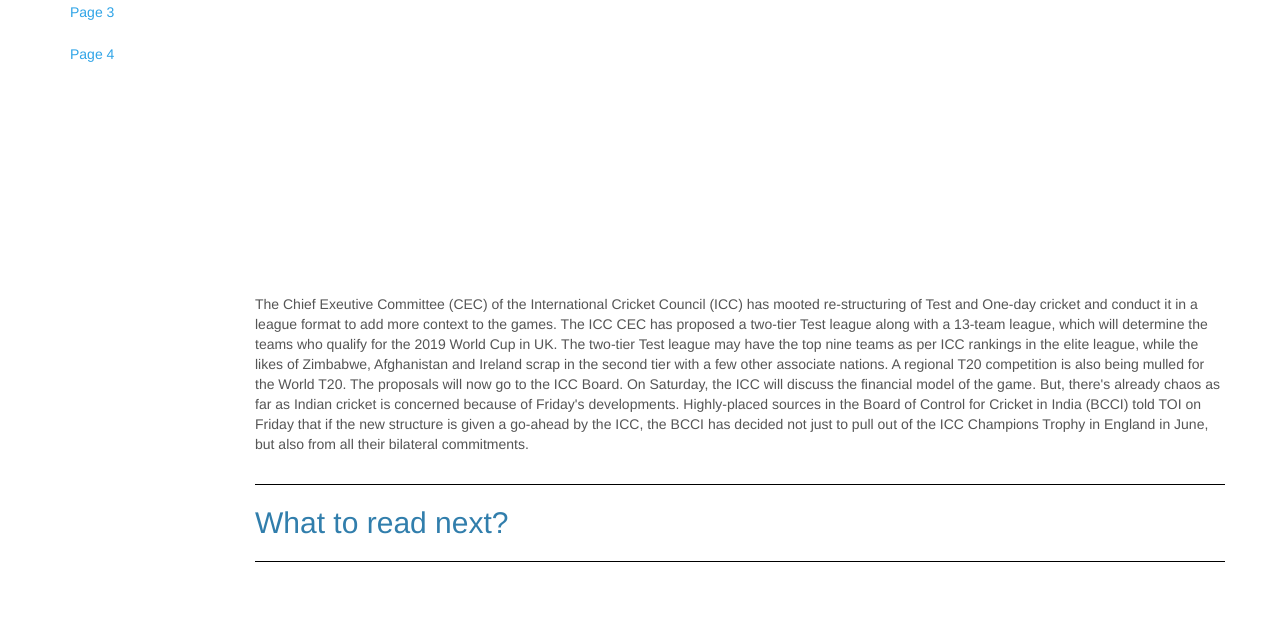
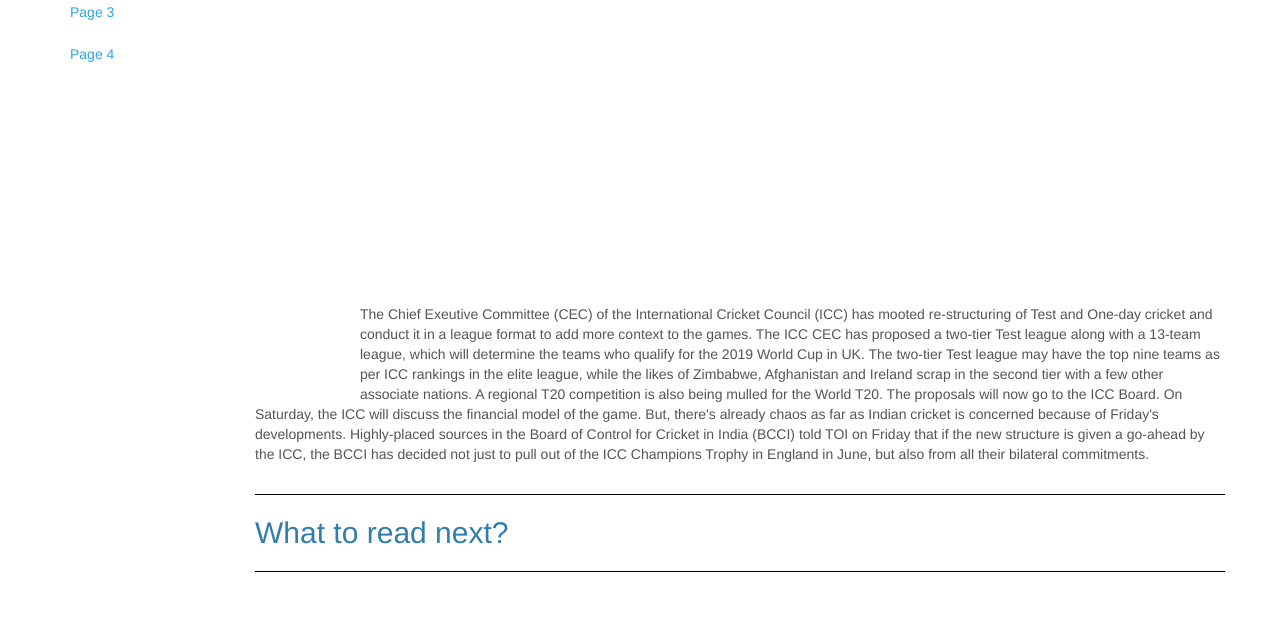
Before and after one commit to vishnuratheesh/sampleblog, a Django app: template articles/templates/article_detail.html in a window 1280 px wide. Shown: the part 152-796 px from the top of the page. Run offline with Django 3.2, Linux system fonts and the light colour scheme; data comes from the database, SQL or seed files in the repository; both versions use the stored data as it was after the commit; the template is opened without the code that fills it: values that come from a table or form of the project are taken from there, most other values are stand-ins (such as "Sample title", 1, 10 or a date in 2020); some libraries are stand-ins or nearby versions.

Commit message:
update templates

```diff
--- a/articles/static/css/app.css
+++ b/articles/static/css/app.css
@@ -8,6 +8,7 @@
 #hero-img{
 	width: 100%;
 	height: 300px;
+	margin: 5px 0;
 }
 
 .article-link-img{
@@ -25,3 +26,11 @@
 	border-bottom: 1px solid black;
 	padding: 20px 0;
 }
+
+#extra-img{
+	width:100px;
+	height: 100px;
+	margin-right: 5px;
+	display: inline-block;
+	float: left;
+}
--- a/articles/templates/article_detail.html
+++ b/articles/templates/article_detail.html
@@ -8,7 +8,8 @@
     <div class="article-info">{{article.published}} | {{article.author_full_name}}</div>
     <div id="hero-img"></div>
     <div class="content">
-        {{article.body}}
+       {% if article.extra_image %} <div id="extra-img"></div> {% endif %}
+       {{article.body}}
     </div>
 
 
@@ -17,5 +18,8 @@
 {% block js %}
 <script>
    $("#hero-img").backstretch("{{article.hero_image.url}}");
+   {% if article.extra_image %}
+   $("#extra-img").backstretch("{{article.extra_image.url}}")
+   {% endif %}
 </script>
 {% endblock %}
--- a/articles/templates/article_list.html
+++ b/articles/templates/article_list.html
@@ -13,8 +13,8 @@
 
     <div class="article-list">
         {% for article in object_list %}
-            <a href="{% url 'articles:article-detail' article.id %}"><h2>{{ article.title }}</h2></a>
-            <div class="summary">{{article.body | truncatewords:100}}</div>
+            <a href="{% url 'articles:article-detail' article.id %}"><h2>{{forloop.counter}}. {{ article.title }}</h2></a>
+            <div class="summary">{{article.body | truncatewords:20}}</div>
         {% endfor %}
     </div>
 {% endblock %}
--- a/articles/views.py
+++ b/articles/views.py
@@ -2,6 +2,7 @@
 from django.shortcuts import render
 from articles.models import Article
 from django.views.generic import ListView, DetailView
+from django.utils import timezone as tz
 
 
 def get_read_next():
@@ -19,7 +20,10 @@
         # Call the base implementation first to get a context
         context = super(ArticleList, self).get_context_data(**kwargs)
         # Add in a QuerySet of all the books
-        context['main_article'] = Article.objects.get(pk=1)
+        all_articles  = Article.objects.filter(published__lt = tz.now())
+        print all_articles
+        main_article = random.sample(all_articles, 1)[0]
+        context['main_article'] = main_article
         context['read_next'] = get_read_next()
         return context
 
```
Also changed, not shown: db.sqlite3, media/images/cricket2.jpg (added).
